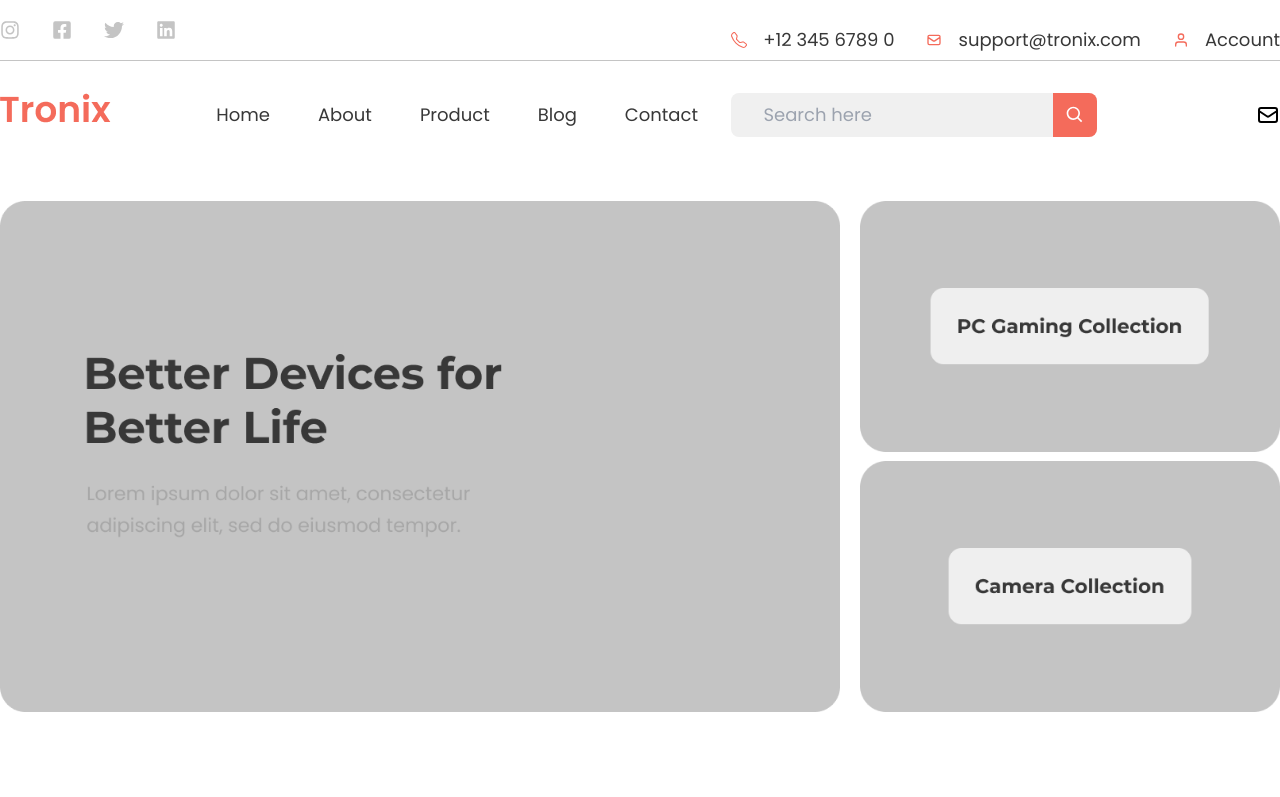
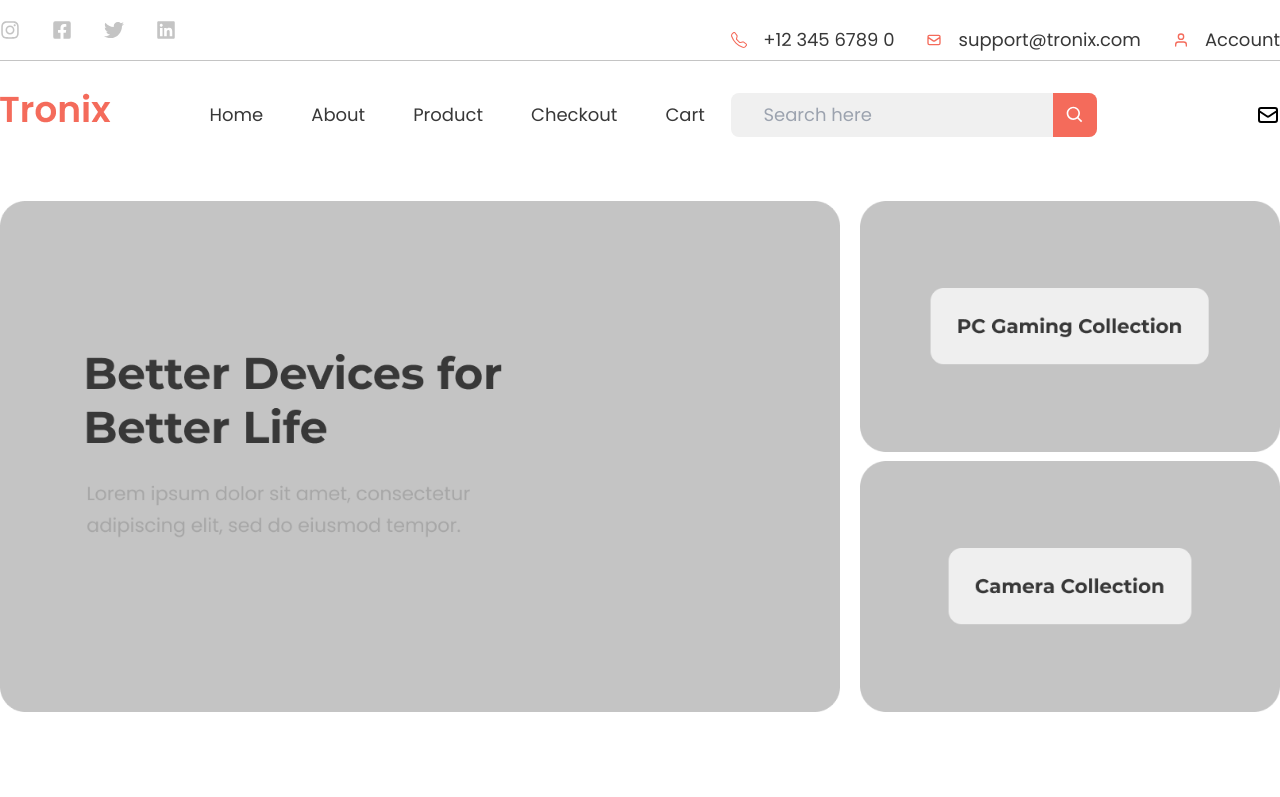
Before and after one commit to sajibkhandev/Tronix_Ecommerce_Frontend, a React (Vite) app: page / in a window 1280 px wide. Shown: the top 797 px of the page. Built offline with nearby package versions, Linux system fonts and the light colour scheme; some icons are missing.

Commit message:
cart page

```diff
--- a/src/App.jsx
+++ b/src/App.jsx
@@ -10,6 +10,7 @@ import {
 } from "react-router-dom";
 import ProductDetails from './pages/ProductDetails';
 import Checkout from './pages/Checkout';
+import Cart from './pages/Cart';
 
 
 const router = createBrowserRouter(
@@ -30,6 +31,10 @@ const router = createBrowserRouter(
          element={<ProductDetails />} >
          </Route>
          <Route
+         path="/cart"
+         element={<Cart />} >
+         </Route>
+         <Route
          path="/checkout"
          element={<Checkout />} >
          </Route>
--- a/src/components/layouts/Navber.jsx
+++ b/src/components/layouts/Navber.jsx
@@ -9,6 +9,7 @@ import List from '../List'
 import {BiSearch} from 'react-icons/bi'
 import {HiOutlineMail} from 'react-icons/hi'
 import {PiShoppingCart} from 'react-icons/pi'
+import { Link } from 'react-router-dom'
 
 const Navber = () => {
   return (
@@ -20,11 +21,11 @@ const Navber = () => {
           </div>
           <div className='w-6/12'>
             <ul className='flex gap-x-12 h-full items-center justify-center'>
-              <List text="Home"/>
-              <List text="About"/>
-              <List text="Product"/>
-              <List text="Blog"/>
-              <List text="Contact"/>
+              <Link to='/'><List text="Home"/></Link>
+              <Link to='/about'><List text="About"/></Link>
+              <Link to='/product'><List text="Product"/></Link>
+              <Link to='/checkout'> <List text="Checkout"/></Link>
+              <Link to='/cart'><List text="Cart"/></Link>
             </ul>
           </div>
           <div className='w-4/12 relative'>
--- /dev/null
+++ b/src/pages/Cart.jsx
@@ -0,0 +1,32 @@
+import React from 'react'
+import Section from '../components/Section'
+import Container from '../components/Container'
+import Image from '../components/Image'
+import Heading from '../components/Heading'
+import Flex from '../components/Flex'
+import cart from '../assets/cart.png'
+
+const Cart = () => {
+  return (
+    <Section className='pt-4 pb-40'>
+        <Container>
+        <Heading text="Checkout" className='pt-5 pb-16 text-center'/>
+        <Flex className='gap-x-16 items-center justify-center'>
+            <Flex  className='gap-x-12 items-center'>
+                <button className='w-w56 h-h56 border-solid border border-third rounded-full text-third text-xl'>1</button>
+                <h4 className='text-third text-2xl font-pop font-medium'>My Cart</h4>
+            </Flex>
+            <div className='w-[304px] h-[3px] bg-primary'></div>
+            <Flex  className='gap-x-12 items-center'>
+                <button className='w-w56 h-h56 border-solid border border-third rounded-full text-third text-xl'>2</button>
+                <h4 className='text-third text-2xl font-pop font-medium'>Checkout</h4>
+            </Flex>
+        </Flex>
+            <Image src={cart} className='pt-16'/>
+
+        </Container>
+    </Section>
+  )
+}
+
+export default Cart
```
Also changed, not shown: src/assets/cart.png (added).
